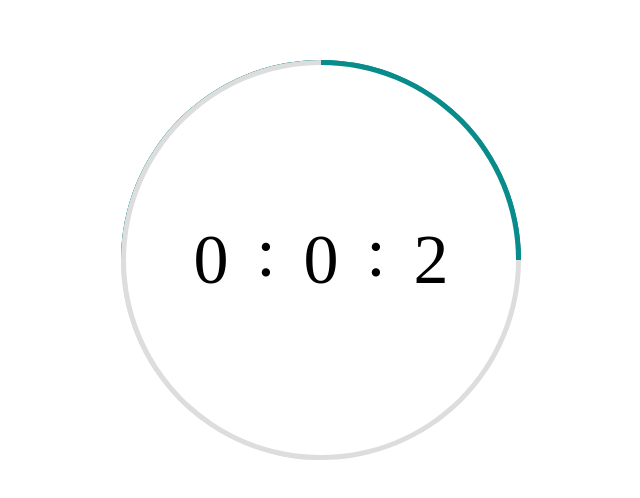
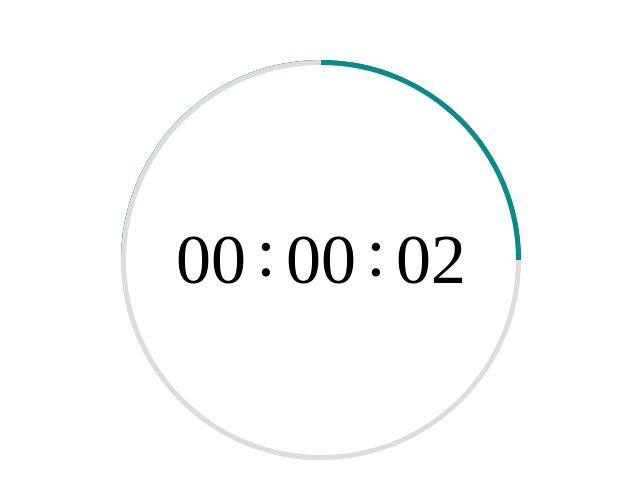
Before and after one commit to amimbs/angular-pomodoro, an Angular app: page / in a window 1280 px wide. Shown: the part 140-638 px from the top of the page, without its empty margins (319-959 px from the left). Built offline with nearby package versions, Linux system fonts and the light colour scheme.

Commit message:
fix: format all times to show 2x digits

```diff
--- a/src/app/features/timer-clock/timer-clock.component.ts
+++ b/src/app/features/timer-clock/timer-clock.component.ts
@@ -30,8 +30,8 @@ export class TimerClockComponent implements OnChanges{
   }
 
   formatRemainingTime(remainingTimeValues: any): void {
-    this.hrs = Math.floor((remainingTimeValues / (1000 * 60 * 60)) % 24);
-    this.mins = Math.floor((remainingTimeValues / (1000 * 60 )) % 60);
-    this.secs = Math.floor((remainingTimeValues / (1000)) % 24);
+    this.hrs = Math.floor((remainingTimeValues / (1000 * 60 * 60)) % 24).toLocaleString('en-US', {minimumIntegerDigits: 2, useGrouping: false});
+    this.mins = Math.floor((remainingTimeValues / (1000 * 60 )) % 60).toLocaleString('en-US', {minimumIntegerDigits: 2, useGrouping: false});
+    this.secs = Math.floor((remainingTimeValues / (1000)) % 24).toLocaleString('en-US', {minimumIntegerDigits: 2, useGrouping: false});
   }
 }
```
